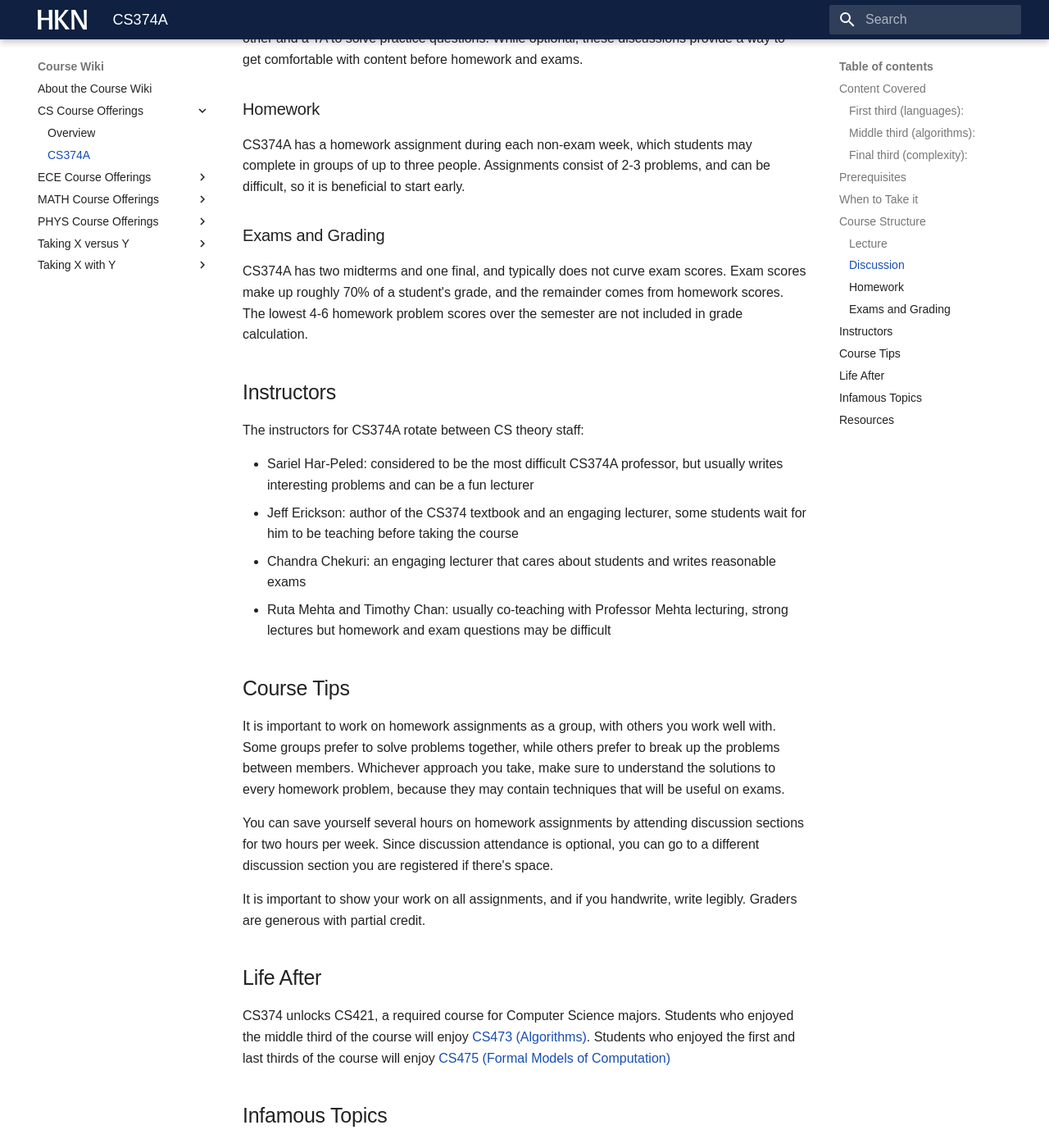
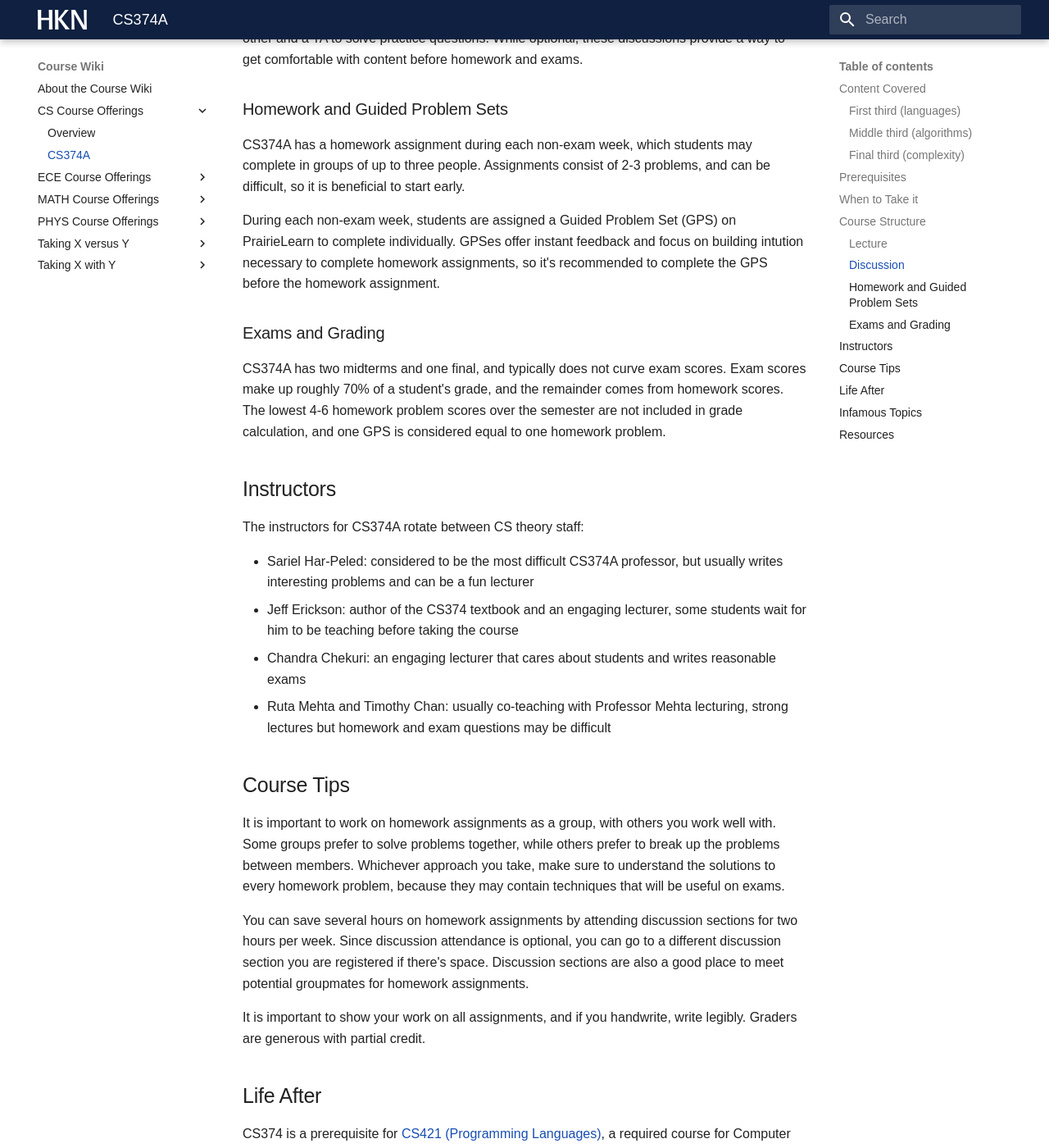
Before and after one commit to hkn-alpha/wiki, an MkDocs documentation site: the page built from docs/Course Wiki/CS Course Offerings/CS374A.md, in a window 1280 px wide and 1400 px high, scrolled down 1891 px. Shown: the whole window at 82% size. Built offline with MkDocs 1.6.1 and Material for MkDocs 9.7.7, drawn with Linux system fonts in a browser that asks for light colours; some web fonts are replaced; some of the changed text lies outside the part shown.

Commit message:
match style guide

```diff
--- a/docs/Course Wiki/CS Course Offerings/CS374A.md
+++ b/docs/Course Wiki/CS Course Offerings/CS374A.md
@@ -2,7 +2,7 @@
 
 ## Content Covered
 
-### First third (languages):
+### First third (languages)
 
 - Induction, with a focus on application to strings
 - Regular languages
@@ -14,7 +14,7 @@
 - Context free languages and context free grammars (CFGs)
 - Turing machines (only some semesters)
 
-### Middle third (algorithms):
+### Middle third (algorithms)
 
 - Divide and conquer algorithms
 - Backtracking algorithms
@@ -22,7 +22,7 @@
 - Graph algorithms
 - Greedy algorithms
 
-### Final third (complexity):
+### Final third (complexity)
 
 - Undecidable languages
 - Undecidability of the halting problem
@@ -51,13 +51,15 @@
 
 CS374A has discussion sections on Wednesday and Friday, where students work with each other and a TA to solve practice questions. While optional, these discussions provide a way to get comfortable with content before homework and exams.
 
-### Homework
+### Homework and Guided Problem Sets
 
 CS374A has a homework assignment during each non-exam week, which students may complete in groups of up to three people. Assignments consist of 2-3 problems, and can be difficult, so it is beneficial to start early.
 
+During each non-exam week, students are assigned a Guided Problem Set (GPS) on PrairieLearn to complete individually. GPSes offer instant feedback and focus on building intution necessary to complete homework assignments, so it's recommended to complete the GPS before the homework assignment.
+
 ### Exams and Grading
 
-CS374A has two midterms and one final, and typically does not curve exam scores. Exam scores make up roughly 70% of a student's grade, and the remainder comes from homework scores. The lowest 4-6 homework problem scores over the semester are not included in grade calculation.
+CS374A has two midterms and one final, and typically does not curve exam scores. Exam scores make up roughly 70% of a student's grade, and the remainder comes from homework scores. The lowest 4-6 homework problem scores over the semester are not included in grade calculation, and one GPS is considered equal to one homework problem.
 
 ## Instructors
 
@@ -72,13 +74,13 @@
 
 It is important to work on homework assignments as a group, with others you work well with. Some groups prefer to solve problems together, while others prefer to break up the problems between members. Whichever approach you take, make sure to understand the solutions to every homework problem, because they may contain techniques that will be useful on exams.
 
-You can save yourself several hours on homework assignments by attending discussion sections for two hours per week. Since discussion attendance is optional, you can go to a different discussion section you are registered if there's space.
+You can save several hours on homework assignments by attending discussion sections for two hours per week. Since discussion attendance is optional, you can go to a different discussion section you are registered if there's space. Discussion sections are also a good place to meet potential groupmates for homework assignments.
 
 It is important to show your work on all assignments, and if you handwrite, write legibly. Graders are generous with partial credit.
 
 ## Life After
 
-CS374 unlocks CS421, a required course for Computer Science majors. Students who enjoyed the middle third of the course will enjoy [CS473 (Algorithms)](./CS473.md). Students who enjoyed the first and last thirds of the course will enjoy [CS475 (Formal Models of Computation)](./CS475.md)
+CS374 is a prerequisite for [CS421 (Programming Languages)](./CS421.md), a required course for Computer Science majors. Students who enjoyed the middle third of the course will enjoy [CS473 (Algorithms)](./CS473.md). Students who enjoyed the first and last thirds of the course will enjoy [CS475 (Formal Models of Computation)](./CS475.md).
 
 ## Infamous Topics
 
```
